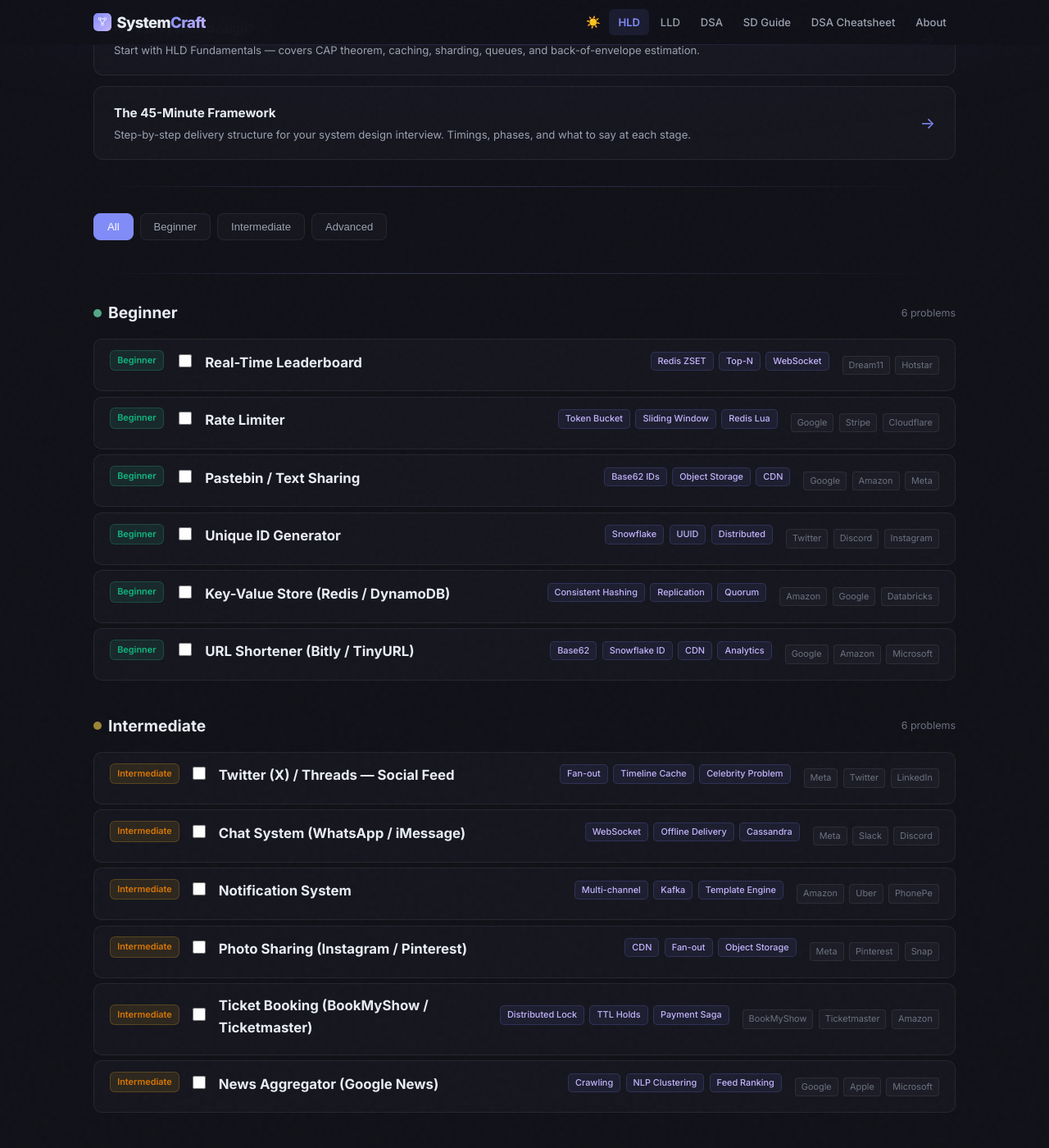
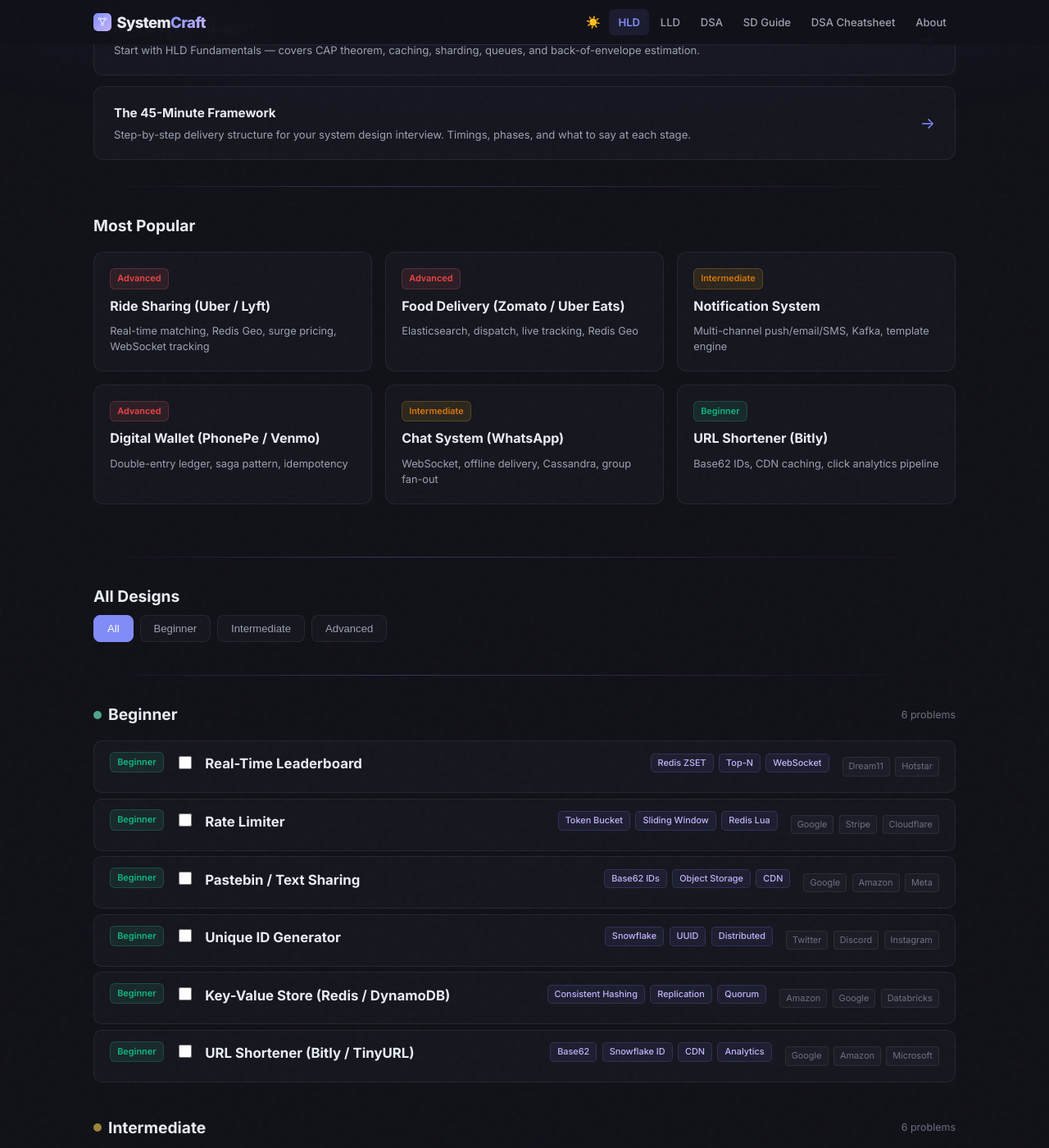
Before and after one commit to iluzn/HLD-Designs, a Jekyll site: the page built from pages/hld.html, in a window 1280 px wide and 1400 px high, scrolled down 509 px. Shown: the whole window at 82% size. Built offline with Jekyll 4.4.1, drawn with Linux system fonts in a browser that asks for light colours.

Commit message:
HLD page hybrid layout: 6 featured cards at top + compact list catalog below with filters

```diff
--- a/pages/hld.html
+++ b/pages/hld.html
@@ -98,8 +98,46 @@
     </a>
 </div>
 
-<!-- Filter tabs -->
+<!-- Featured designs (cards) -->
 <div class="section">
+    <h2 class="section-title" style="margin-bottom:1rem;">Most Popular</h2>
+    <div class="featured-grid">
+        <a class="featured-card" href="/hld/Uber">
+            <span class="diff-badge red">Advanced</span>
+            <h3>Ride Sharing (Uber / Lyft)</h3>
+            <p>Real-time matching, Redis Geo, surge pricing, WebSocket tracking</p>
+        </a>
+        <a class="featured-card" href="/hld/Zomato">
+            <span class="diff-badge red">Advanced</span>
+            <h3>Food Delivery (Zomato / Uber Eats)</h3>
+            <p>Elasticsearch, dispatch, live tracking, Redis Geo</p>
+        </a>
+        <a class="featured-card" href="/hld/NotificationSystem">
+            <span class="diff-badge yellow">Intermediate</span>
+            <h3>Notification System</h3>
+            <p>Multi-channel push/email/SMS, Kafka, template engine</p>
+        </a>
+        <a class="featured-card" href="/hld/DigitalWallet">
+            <span class="diff-badge red">Advanced</span>
+            <h3>Digital Wallet (PhonePe / Venmo)</h3>
+            <p>Double-entry ledger, saga pattern, idempotency</p>
+        </a>
+        <a class="featured-card" href="/hld/ChatSystem">
+            <span class="diff-badge yellow">Intermediate</span>
+            <h3>Chat System (WhatsApp)</h3>
+            <p>WebSocket, offline delivery, Cassandra, group fan-out</p>
+        </a>
+        <a class="featured-card" href="/hld/URLShortner">
+            <span class="diff-badge green">Beginner</span>
+            <h3>URL Shortener (Bitly)</h3>
+            <p>Base62 IDs, CDN caching, click analytics pipeline</p>
+        </a>
+    </div>
+</div>
+
+<!-- Full catalog (list view) -->
+<div class="section">
+    <h2 class="section-title" style="margin-bottom:0.5rem;">All Designs</h2>
     <div class="filter-bar">
         <button class="filter-btn active" data-filter="all">All</button>
         <button class="filter-btn" data-filter="beginner">Beginner</button>
@@ -671,7 +709,16 @@
 .filter-btn:hover { border-color: var(--accent); color: var(--text); }
 .filter-btn.active { background: var(--accent); color: #fff; border-color: var(--accent); }
 
-/* List view (default for full catalog) */
+/* Featured grid (cards for top 6) */
+.featured-grid { display: grid; grid-template-columns: repeat(auto-fill, minmax(280px, 1fr)); gap: 1rem; margin-bottom: 2rem; }
+.featured-card { background: var(--card-bg); border: 1px solid var(--border); border-radius: 12px; padding: 1.2rem; text-decoration: none; color: var(--text); transition: border-color 0.3s, transform 0.2s; display: flex; flex-direction: column; gap: 0.5rem; }
+.featured-card:hover { border-color: rgba(129,140,248,0.5); transform: translateY(-3px); }
+.featured-card h3 { font-size: 1rem; font-weight: 700; margin: 0; }
+.featured-card p { font-size: 0.8rem; color: var(--text-muted); margin: 0; line-height: 1.5; }
+.featured-card .diff-badge { align-self: flex-start; }
+.section-title { font-size: 1.2rem; font-weight: 700; color: var(--text); }
+
+/* List view (compact catalog) */
 .problems-grid { display: flex; flex-direction: column; gap: 0.4rem; }
 .problem-card { background: var(--card-bg); border: 1px solid var(--border); border-radius: 10px; padding: 0.8rem 1.2rem; text-decoration: none; color: var(--text); transition: border-color 0.2s, transform 0.2s; display: flex; align-items: center; gap: 1rem; }
 .problem-card:hover { border-color: rgba(129,140,248,0.4); transform: translateX(4px); }
@@ -682,7 +729,6 @@
 .card-desc { display: none; }
 .card-tags { display: flex; gap: 0.3rem; flex-wrap: wrap; }
 .card-companies { display: none; }
-.filter-btn.active { background: var(--accent); color: #fff; border-color: var(--accent); }
 
 /* Difficulty groups */
 .difficulty-group { margin-bottom: 2.5rem; }
```
